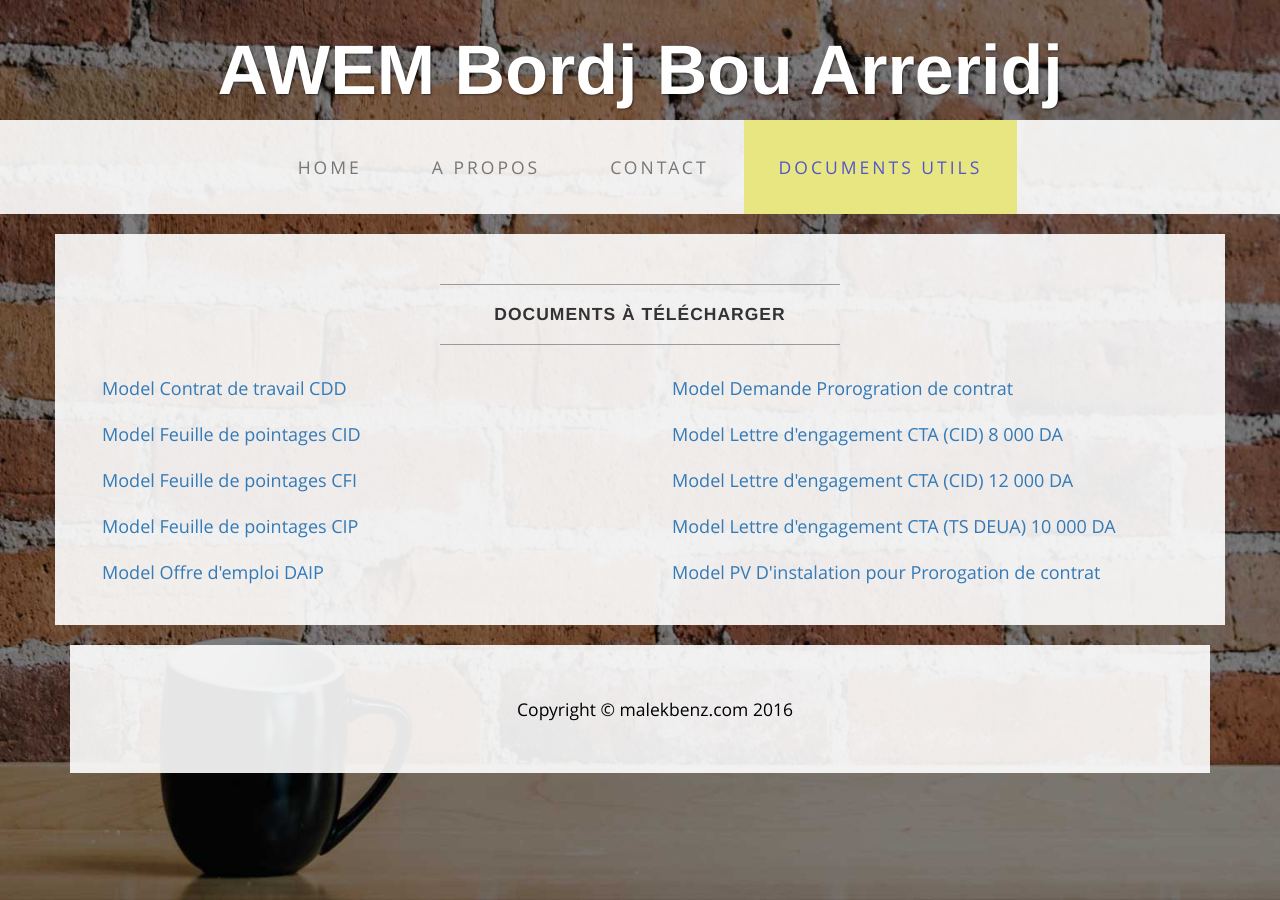
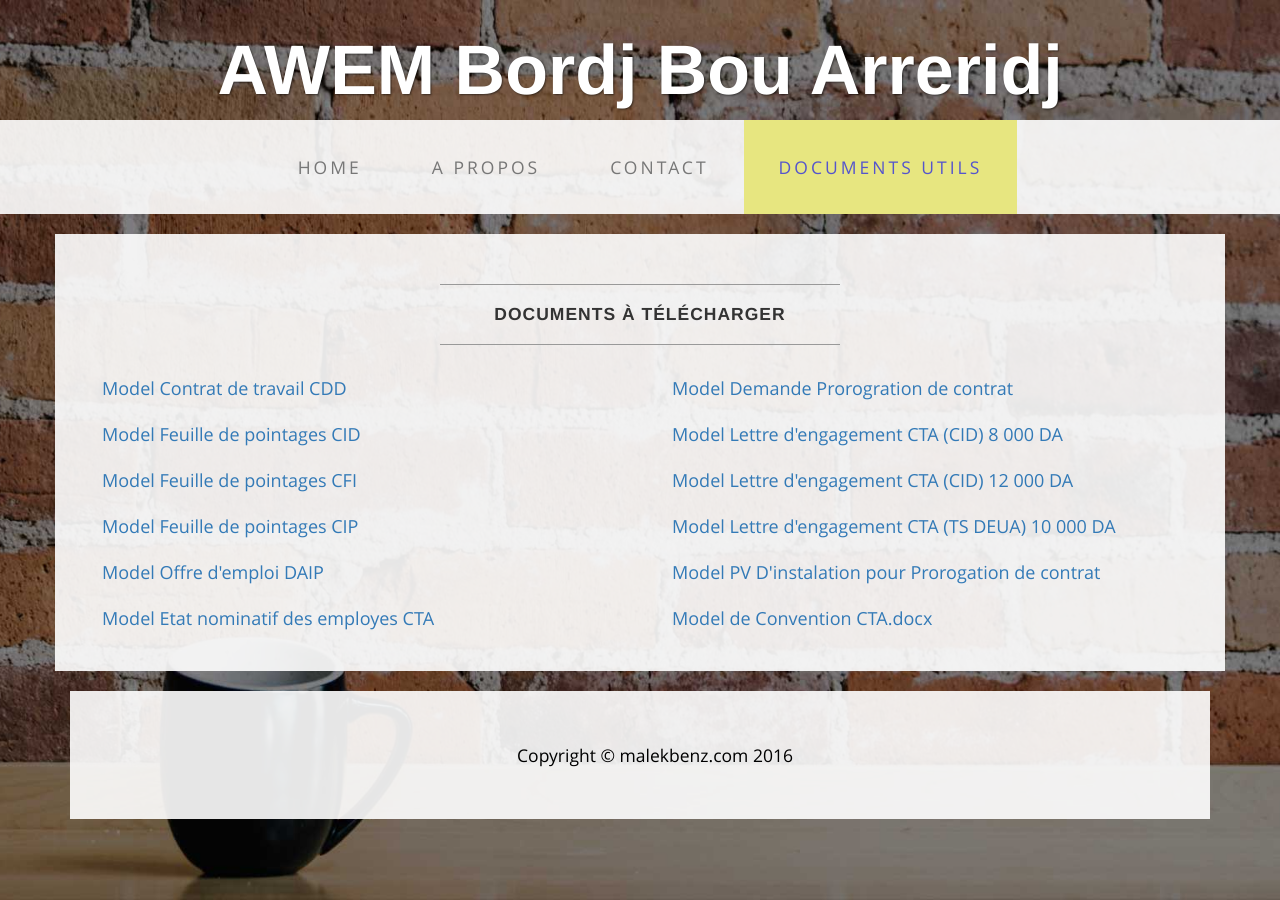
Before and after one commit to anembba/anem.bba.github.com, a Jekyll site: the page built from download/index.html, in a window 1280 px wide. Built offline with Jekyll 4.4.1, drawn with Linux system fonts in a browser that asks for light colours; nearby versions of some CDN libraries; some web fonts are replaced; a script that is not in the unit is left out.

Commit message:
add document link CTA

```diff
--- a/download/index.html
+++ b/download/index.html
@@ -32,6 +32,9 @@ title: contact
                     <a href="/documents/Model_Offre_emploi_DAIP.docx" class="btn btn-lg btn-outline" >
                     Model  Offre   d'emploi    DAIP
                     </a>
+                    <a href="/documents/Model%20Etat%20nominatif%20des%20employes%20%20CTA.docx" class="btn btn-lg btn-outline" >
+                   Model Etat nominatif des employes CTA
+                    </a>
 
                  </div>
                 <div class="col-md-6">
@@ -50,6 +53,9 @@ title: contact
                     <a href="/documents/Model_PV_instalation_Prorogation_contrat.doc" class="btn btn-lg btn-outline" >
                     Model PV D'instalation pour Prorogation de contrat
                     </a>
+                    <a href="/documents/Model%20de%20Convention%20CTA.docx" class="btn btn-lg btn-outline" >
+                    Model de Convention CTA.docx
+                    </a>
 
                 <div class="clearfix"></div>
             </div>
```
